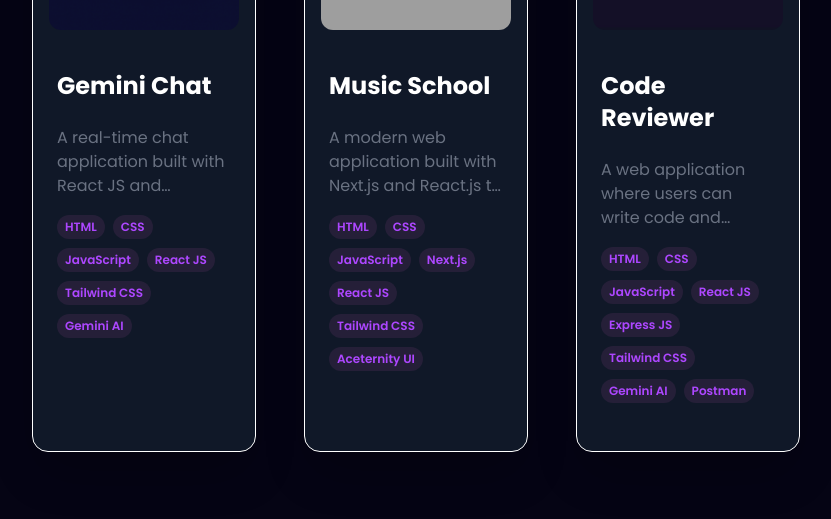
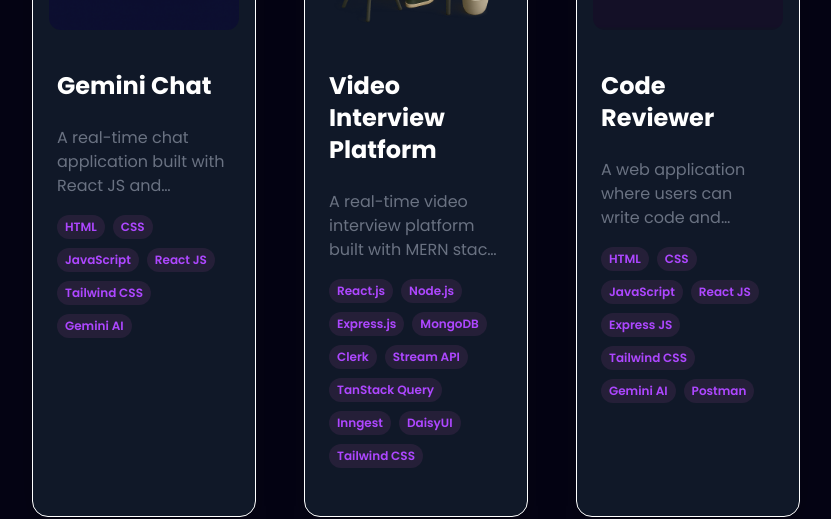
Before and after one commit to Aaditya88888/aaditya-kumar, a React (Vite) app: page / in a window 1280 px wide. Shown: the part 4880-5399 px from the top of the page, without its empty margins (224-1055 px from the left). Built offline with nearby package versions, Linux system fonts and the light colour scheme; grey boxes are pictures that could not be loaded.

Commit message:
update project and cv

```diff
--- a/src/components/About/About.jsx
+++ b/src/components/About/About.jsx
@@ -47,7 +47,7 @@
           </p>
           {/* Resume Button */}
           <a
-            href="https://drive.google.com/file/d/1zgVM2NkwMZXZxUIc3_jEgNACr4bhEMUH/view?usp=drivesdk"
+            href="https://drive.google.com/file/d/1NtE5CTFf23wj-x5vpbLCXb5Oot6gJkkP/view?usp=drivesdk"
             target="_blank"
             rel="noopener noreferrer"
             className="inline-block text-white py-3 px-8 rounded-full mt-5 text-lg font-bold transition duration-300 transform hover:scale-105"
--- a/src/constants.js
+++ b/src/constants.js
@@ -61,6 +61,7 @@
 import geminiChat from "./assets/Gemini-chat.png";
 import musicImage from "./assets/music-image.jpeg";
 import mysteryMessages from "./assets/mystery-message.png";
+import videoInterviewPlatform from "./assets/video-interview-platform.png";
 
 export const SkillsInfo = [
   {
@@ -309,21 +310,24 @@
   },
   {
     id: 4,
-    title: "Music School",
+    title: "Video Interview Platform",
     description:
-      "A modern web application built with Next.js and React.js to manage and showcase music courses. The interface is designed using Acertenity UI, providing a responsive and user-friendly experience for students and instructors. This project emphasizes clean design and smooth navigation for an engaging learning platform.",
-    image: musicImage,
+      "A real-time video interview platform built with MERN stack, featuring Clerk authentication, Stream video APIs, TanStack Query caching, and a responsive UI using DaisyUI.",
+    image: videoInterviewPlatform,
     tags: [
-      "HTML",
-      "CSS",
-      "JavaScript",
-      "Next.js",
-      "React JS",
+      "React.js",
+      "Node.js",
+      "Express.js",
+      "MongoDB",
+      "Clerk",
+      "Stream API",
+      "TanStack Query",
+      "Inngest",
+      "DaisyUI",
       "Tailwind CSS",
-      "Aceternity UI",
     ],
-    github: "https://github.com/Aaditya88888/music-school",
-    webapp: "https://music-school-three-sigma.vercel.app/",
+    github: "https://github.com/Aaditya88888/video-interview-platform",
+    webapp: "https://video-interview-platform-v02z.onrender.com/",
   },
   {
     id: 5,
```
Also changed, not shown: src/assets/video-interview-platform.png (added).
